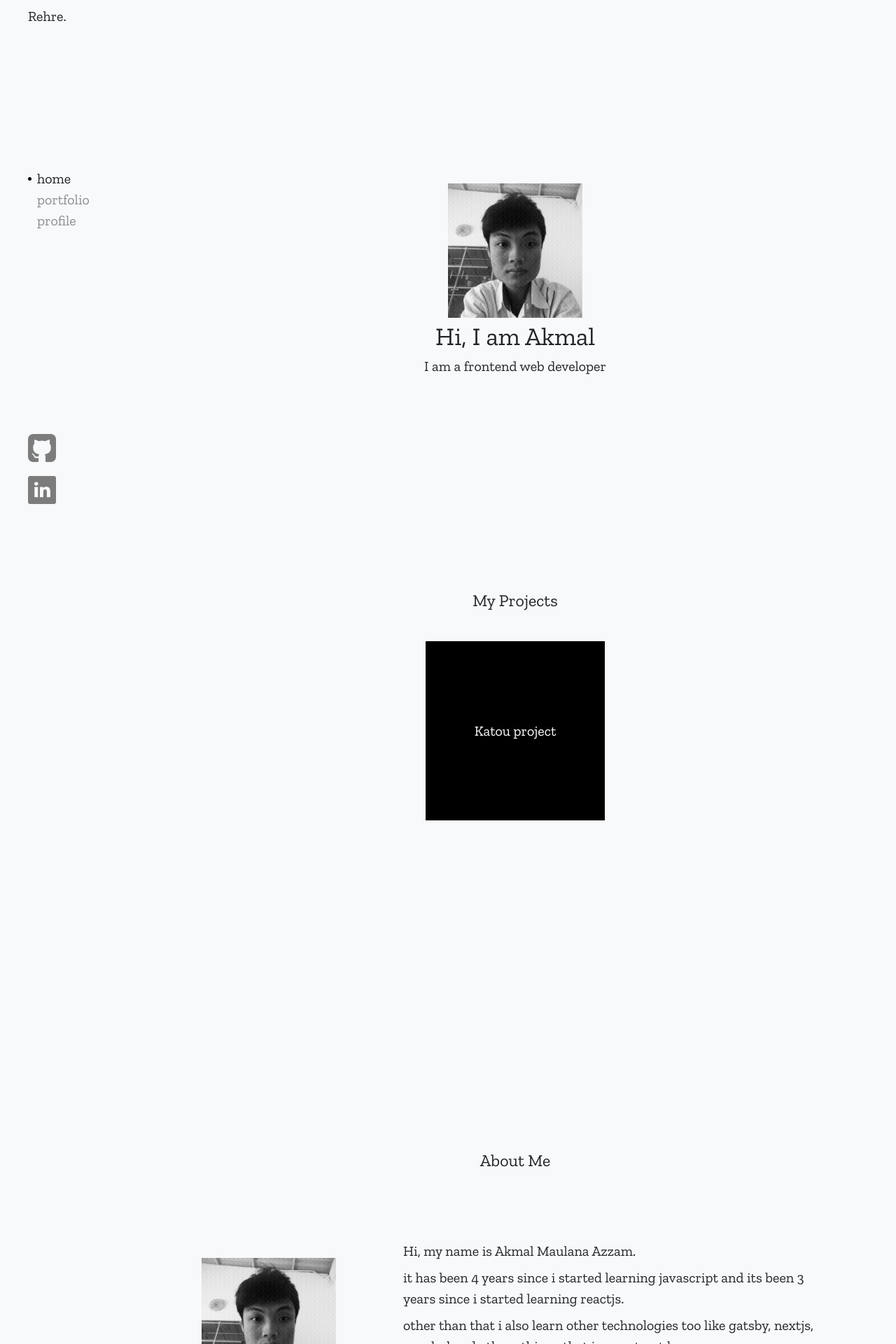
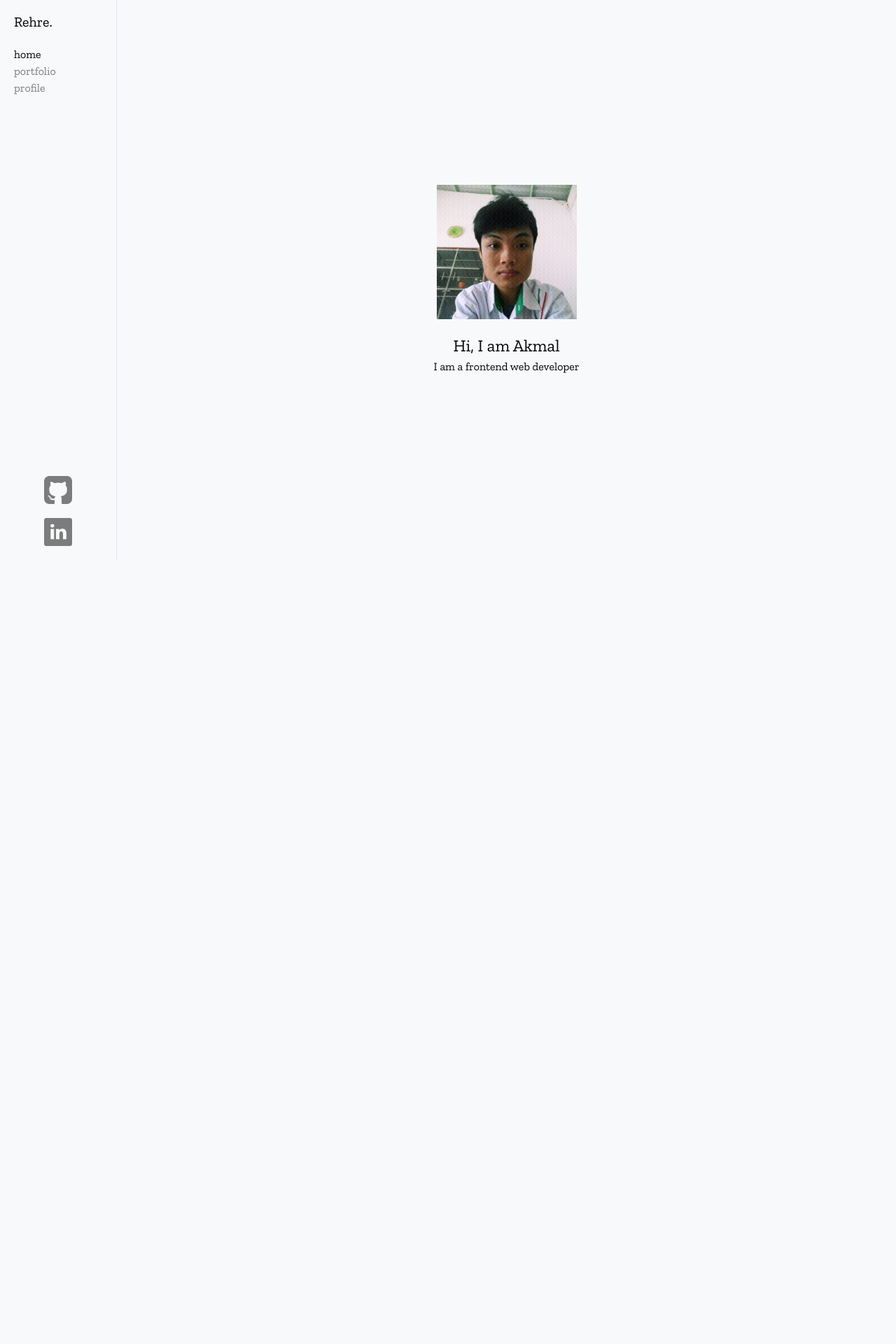
Before and after one commit to Rehre/portfolio, a Next.js app: page / in a window 1280 px wide. Shown: the top 1920 px of the page at 70% size. After the commit the page ends 800 px from the top, so only its background shows below. Built offline with nearby package versions, Linux system fonts and the light colour scheme.

Commit message:
Update | cleanup-styling

```diff
--- a/components/commons/Logo.js
+++ /dev/null
@@ -1,5 +0,0 @@
-function Logo() {
-  return <div className="fixed text-xl px-10 py-2">Rehre.</div>;
-}
-
-export default Logo;
--- a/components/commons/Navbar.js
+++ /dev/null
@@ -1,37 +0,0 @@
-function getClassName(conditional) {
-  return conditional ? "navbar-button--active" : "navbar-button--not-active";
-}
-
-function showNavbarCircle(conditional) {
-  return conditional ? <div className="navbar-circle" /> : null;
-}
-
-function Navbar({ currentPage, setCurrentPage }) {
-  return (
-    <div className="navbar">
-      <button
-        className={getClassName(currentPage === "home")}
-        onClick={() => setCurrentPage("home")}
-      >
-        {showNavbarCircle(currentPage === "home")}
-        <div>home</div>
-      </button>
-      <button
-        className={getClassName(currentPage === "portfolio")}
-        onClick={() => setCurrentPage("portfolio")}
-      >
-        {showNavbarCircle(currentPage === "portfolio")}
-        <div>portfolio</div>
-      </button>
-      <button
-        className={getClassName(currentPage === "profile")}
-        onClick={() => setCurrentPage("profile")}
-      >
-        {showNavbarCircle(currentPage === "profile")}
-        <div>profile</div>
-      </button>
-    </div>
-  );
-}
-
-export default Navbar;
--- a/components/commons/PictureBox.js
+++ /dev/null
@@ -1,11 +0,0 @@
-export default function PictureBox() {
-  return (
-    <div className="w-48 h-48 bg-pallete-2 overflow-hidden">
-      <img
-        src="/images/profile-pic.png"
-        alt="profile"
-        className="profile-pic-img"
-      ></img>
-    </div>
-  );
-}
--- a/components/commons/SocialLinks.js
+++ /dev/null
@@ -1,25 +0,0 @@
-function SocialLinks() {
-  return (
-    <div className="social-links">
-      <a href="https://github.com/Rehre">
-        <img
-          className="my-5"
-          src="/icons/github-logo.png"
-          alt="github-icon"
-          width="40px"
-          height="40px"
-        />
-      </a>
-      <a href="https://linkedin.com/in/akmal-maulana-azzam-98b84b143">
-        <img
-          src="/icons/linkedin-logo.png"
-          alt="linkedin-icon"
-          width="40px"
-          height="40px"
-        />
-      </a>
-    </div>
-  );
-}
-
-export default SocialLinks;
--- a/components/commons/Title.js
+++ /dev/null
@@ -1,5 +0,0 @@
-function Title({ text }) {
-  return <div className="text-2xl text-center py-10">{text}</div>;
-}
-
-export default Title;
--- a/components/layouts/Home.js
+++ b/components/layouts/Home.js
@@ -1,16 +1,19 @@
-import PictureBox from "../commons/PictureBox";
-
-function Home() {
+export default function Home() {
   return (
-    <div
+    <section
       id="home-page"
-      className="w-full h-screen flex flex-col items-center justify-center"
+      className="min-h-screen flex justify-center items-center"
     >
-      <PictureBox />
-      <h1 className="text-4xl">Hi, I am Akmal</h1>
-      <h2 className="text-xl">I am a frontend web developer</h2>
-    </div>
+      <header className="text-center">
+        <img
+          src="/images/profile-pic.png"
+          alt="profile"
+          className="mx-auto lg:mx-5"
+          width="200px"
+        ></img>
+        <h1 className="mt-5 text-2xl">Hi, I am Akmal</h1>
+        <h2 className="text-md">I am a frontend web developer</h2>
+      </header>
+    </section>
   );
 }
-
-export default Home;
--- a/components/layouts/Portfolio.js
+++ b/components/layouts/Portfolio.js
@@ -1,24 +1,26 @@
-import Title from "../commons/Title";
-
 export default function Portfolio() {
   return (
-    <div id="portfolio-page" className="w-full h-screen">
-      <Title text="My Projects" />
-      <div className="w-64 h-64 text-center overflow-hidden project-container mx-auto">
-        <div className="w-64 h-64 bg-black text-white text-xl grid items-center">
+    <section id="portfolio-page" className="min-h-screen pt-12">
+      <header className="py-5 text-center">
+        <h1 className="text-2xl">My Projects</h1>
+      </header>
+      <div className="w-64 h-64 mx-auto">
+        <div className="w-64 h-64 bg-black text-white text-xl flex justify-center items-center">
           Katou project
         </div>
-        <div className="w-64 h-64 bg-pallete-2 text-base grid items-center project-container-desc">
-          Chat bot created with line and telegram api.
+        <div className="w-64 h-64 bg-pallete-1 flex flex-col justify-center items-center">
+          <div className="text-center">
+            Chat bot created with line and telegram api.
+          </div>
           <a
             href="https://github.com/Rehre/Katou-bot"
             target="_blank"
-            className="text-blue-600 hover:underline"
+            className="text-blue-600 hover:underline block"
           >
             Link to project
           </a>
         </div>
       </div>
-    </div>
+    </section>
   );
 }
--- a/components/layouts/Profile.js
+++ b/components/layouts/Profile.js
@@ -1,31 +1,53 @@
-import Title from "../commons/Title";
-import PictureBox from "../commons/PictureBox";
-
 export default function Profile() {
   return (
-    <div id="profile-page" className="w-full h-screen">
-      <Title text="About Me" />
-      <div className="flex items-center justify-center py-12 ">
-        <div className="px-24">
-          <PictureBox />
-        </div>
-        <div className="text-xl pr-24">
-          <div className="my-2">Hi, my name is Akmal Maulana Azzam.</div>
-          <div className="my-2">
+    <section id="profile-page" className="min-h-screen pt-12">
+      <header className="py-5 pb-10 text-center">
+        <h1 className="text-2xl">About Me</h1>
+      </header>
+      <div className="lg:flex lg:items-center lg:justify-center">
+        <img
+          src="/images/profile-pic.png"
+          alt="profile"
+          className="mx-auto lg:mx-5"
+          width="200px"
+        ></img>
+        <div className="mt-10 lg:mt-0 mx-auto lg:mx-0 w-3/5 lg:max-w-md">
+          <div className="my-1">Hi, my name is Akmal Maulana Azzam.</div>
+          <div className="my-1">
             it has been 4 years since i started learning javascript and its been
             3 years since i started learning reactjs.{" "}
           </div>
-          <div className="my-2">
+          <div className="my-1">
             other than that i also learn other technologies too like gatsby,
             nextjs, graphql and others things that i cannot put here.
           </div>
-          <div className="my-2">
+          <div className="my-1">
             its quite a journey, i learned a lot about what to do and what not
             to do.
           </div>
-          <div className="my-2">nice to meet you!, and thanks for coming!</div>
+          <div className="my-1">nice to meet you!, and thanks for coming!</div>
         </div>
       </div>
-    </div>
+      <footer className="flex items-center justify-center mt-10 lg:hidden">
+        <a
+          href="https://github.com/Rehre"
+          target="_blank"
+          className="m-2 opacity-50 hover:opacity-100"
+        >
+          <img src="/icons/github-logo.png" alt="github-icon" width="40px" />
+        </a>
+        <a
+          href="https://linkedin.com/in/akmal-maulana-azzam-98b84b143"
+          target="_blank"
+          className="mx-2 opacity-50 hover:opacity-100"
+        >
+          <img
+            src="/icons/linkedin-logo.png"
+            alt="linkedin-icon"
+            width="40px"
+          />
+        </a>
+      </footer>
+    </section>
   );
 }
--- a/pages/index.js
+++ b/pages/index.js
@@ -1,8 +1,4 @@
 import Head from "next/head";
-
-import Logo from "../components/commons/Logo";
-import Navbar from "../components/commons/Navbar";
-import SocialLinks from "../components/commons/SocialLinks";
 
 import Home from "../components/layouts/Home";
 import Portfolio from "../components/layouts/Portfolio";
@@ -61,19 +57,100 @@ export default function IndexPage() {
     };
   }, []);
 
+  function getNavClassName(type) {
+    if (currentPage === type) {
+      return "ml-5";
+    }
+
+    return "ml-5 opacity-50";
+  }
+
   return (
-    <div className="w-full font-default bg-pallete-0 text-pallete-1">
+    <React.Fragment>
       <Head>
         <title>Akmal Maulana Azzam</title>
       </Head>
-      <Logo />
-      <Navbar currentPage={currentPage} setCurrentPage={changePage} />
-      <SocialLinks />
-      <div className="pl-48">
-        <Home />
-        <Portfolio />
-        <Profile />
+      <div className="font-default lg:flex lg:max-h-screen">
+        <header className="fixed lg:hidden bg-pallete-0 w-screen py-4 border-gray-300 border-b flex items-center justify-around">
+          <div className="text-lg lg:text-xl px-5">Rehre.</div>
+          <nav>
+            <ul className="flex">
+              <li
+                className={getNavClassName("home")}
+                onClick={() => changePage("home")}
+              >
+                home
+              </li>
+              <li
+                className={getNavClassName("portfolio")}
+                onClick={() => changePage("portfolio")}
+              >
+                portfolio
+              </li>
+              <li
+                className={getNavClassName("profile")}
+                onClick={() => changePage("profile")}
+              >
+                profile
+              </li>
+            </ul>
+          </nav>
+        </header>
+        <aside className="relative hidden lg:block lg:w-48 lg:py-4 border-gray-300 border-r">
+          <div className="text-lg lg:text-xl px-5">Rehre.</div>
+          <nav className="my-5">
+            <ul>
+              <li
+                className={getNavClassName("home")}
+                onClick={() => changePage("home")}
+              >
+                home
+              </li>
+              <li
+                className={getNavClassName("portfolio")}
+                onClick={() => changePage("portfolio")}
+              >
+                portfolio
+              </li>
+              <li
+                className={getNavClassName("profile")}
+                onClick={() => changePage("profile")}
+              >
+                profile
+              </li>
+            </ul>
+          </nav>
+          <footer className="absolute lg-footer-position mb-5">
+            <a
+              href="https://github.com/Rehre"
+              target="_blank"
+              className="opacity-50 hover:opacity-100 block w-10"
+            >
+              <img
+                src="/icons/github-logo.png"
+                alt="github-icon"
+                width="40px"
+              />
+            </a>
+            <a
+              href="https://linkedin.com/in/akmal-maulana-azzam-98b84b143"
+              target="_blank"
+              className="opacity-50 hover:opacity-100 block w-10 mt-5"
+            >
+              <img
+                src="/icons/linkedin-logo.png"
+                alt="linkedin-icon"
+                width="40px"
+              />
+            </a>
+          </footer>
+        </aside>
+        <div className="w-full lg:overflow-auto">
+          <Home />
+          <Portfolio />
+          <Profile />
+        </div>
       </div>
-    </div>
+    </React.Fragment>
   );
 }
--- a/styles/index.css
+++ b/styles/index.css
@@ -1,6 +1,10 @@
 @import url("https://fonts.googleapis.com/css2?family=Zilla+Slab:ital,wght@0,300;0,400;0,500;0,600;0,700;1,300;1,400;1,500;1,600;1,700&display=swap");
 
 @tailwind base;
+
+body {
+  background-color: #f8f9fa;
+}
 
 /* Write your own custom base styles here */
 
@@ -9,66 +13,11 @@
 /* Stop purging. */
 
 /* Write your own custom component styles here */
-.navbar {
-  @apply text-xl fixed px-10;
-  top: 30%;
-}
 
-.navbar-circle {
-  @apply bg-black navbar-circle mr-2 rounded-full;
-  width: 5px;
-  height: 5px;
-}
-
-.navbar-button--active {
-  @apply flex place-items-center outline-none;
-}
-
-.navbar-button--not-active {
-  @apply block opacity-50 outline-none;
-  padding-left: calc(5px + 0.5rem);
-}
-
-.navbar-button--not-active:hover {
-  @apply opacity-100;
-}
-
-.navbar-button--active:focus,
-.navbar-button--not-active:focus {
-  @apply outline-none;
-}
-
-.social-links {
-  @apply fixed px-10;
-  bottom: 10%;
-}
-
-.social-links img {
-  opacity: 0.5;
-}
-
-.social-links img:hover {
-  opacity: 1;
-}
-
-.profile-pic-img {
-  @apply w-full h-full object-cover;
-  filter: grayscale(1);
-}
-
-.project-container {
-  position: relative;
-}
-
-.project-container-desc {
-  position: absolute;
-  top: 100%;
-  left: 0;
-  transition: all 0.3s;
-}
-
-.project-container:hover .project-container-desc {
-  top: 0;
+.lg-footer-position {
+  bottom: 0;
+  left: 50%;
+  transform: translate(-50%, 0);
 }
 
 /* Start purging... */
--- a/tailwind.config.js
+++ b/tailwind.config.js
@@ -8,8 +8,7 @@ module.exports = {
     extend: {
       colors: {
         "pallete-0": "#F8F9FA",
-        "pallete-1": "#212529",
-        "pallete-2": "#E9ECEF",
+        "pallete-1": "#E9ECEF",
       },
       fontFamily: {
         default: ["Zilla Slab", "Open Sans", "sans-serif"],
```
